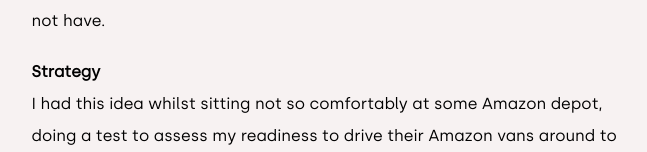
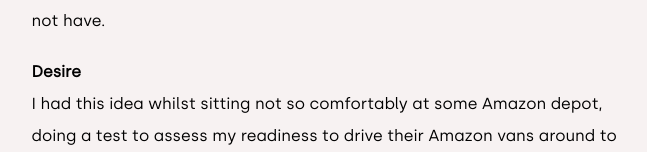
Before and after one commit to DonHamsa/myPortfolio, a Next.js app: page /blogs/journey in a window 1280 px wide. Shown: the part 2682-2834 px from the top of the page, without its empty margins (314-961 px from the left). Built offline with nearby package versions, Linux system fonts and the light colour scheme.

Commit message:
minor heading change

```diff
--- a/src/app/blogs/journey/page.jsx
+++ b/src/app/blogs/journey/page.jsx
@@ -94,7 +94,7 @@ export default function Post() {
         win. Yes, experience in another industry is worth something at least,
         but that I do not have.
       </p>
-      <span className="mb-[15px] font-bold">Strategy</span>
+      <span className="mb-[15px] font-bold">Desire</span>
       <p>
         I had this idea whilst sitting not so comfortably at some Amazon depot,
         doing a test to assess my readiness to drive their Amazon vans around to
```
